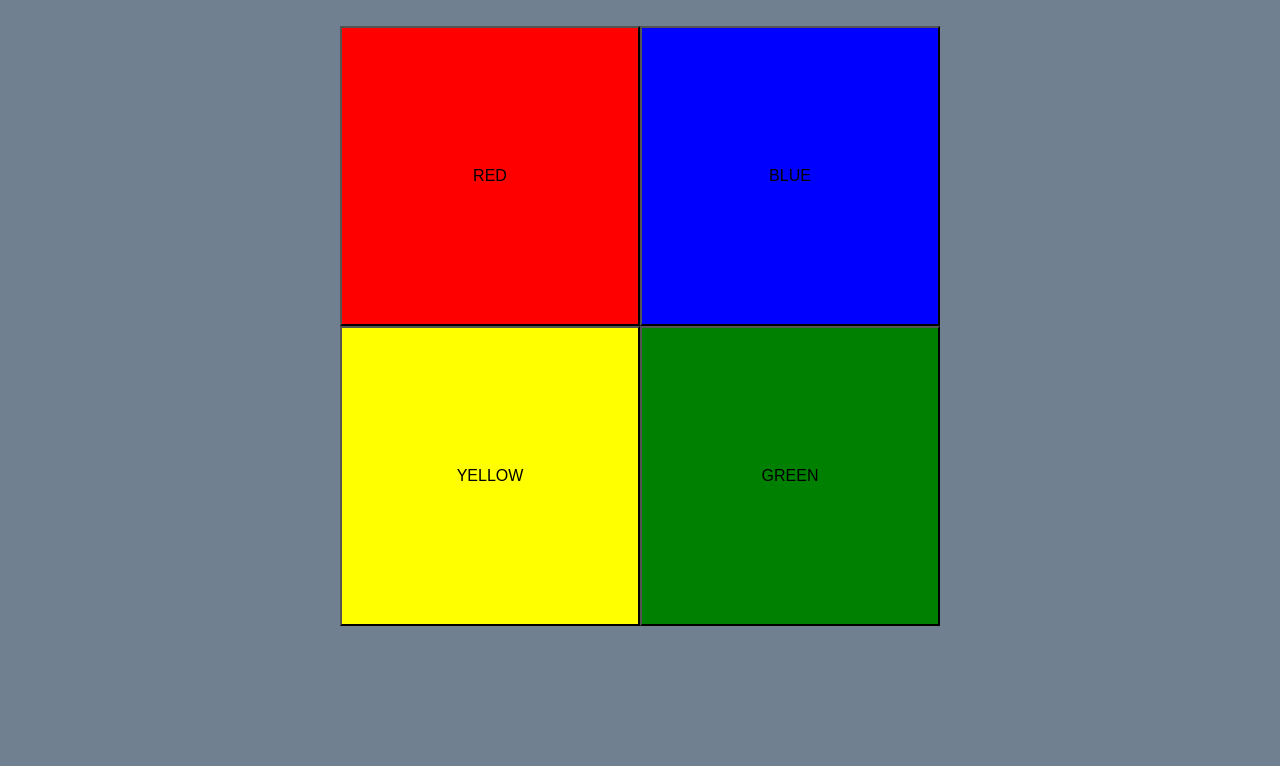
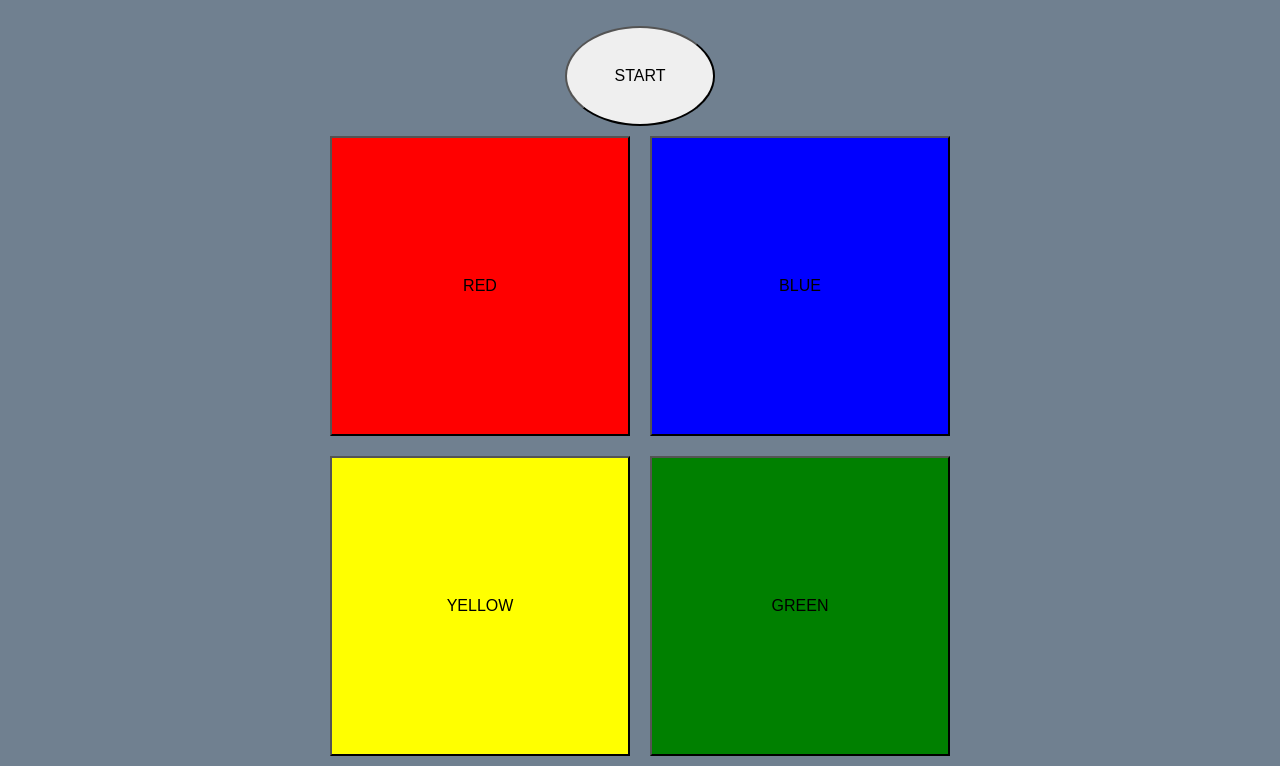
Before and after one commit to crischoo8/WhenLifeGivesYouLimonJustSimon, a website built with Vite: page index.html in a window 1280 px wide. Shown: the part 149-915 px from the top of the page. Before the commit the page ends 800 px from the top, so only its background shows below. Built offline with nearby package versions, Linux system fonts and the light colour scheme.

Commit message:
start button

```diff
--- a/index.html
+++ b/index.html
@@ -3,7 +3,7 @@
   <head>
     <meta charset="UTF-8" />
     <link rel="stylesheet" href="https://cdn.jsdelivr.net/npm/purecss@3.0.0/build/pure-min.css" integrity="sha384-X38yfunGUhNzHpBaEBsWLO+A0HDYOQi8ufWDkZ0k9e0eXz/tH3II7uKZ9msv++Ls" crossorigin="anonymous">
-    <link rel="stylesheet" href="/style.css">
+    <link rel="stylesheet" href="./style.css">
     <meta name="viewport" content="width=device-width, initial-scale=1.0" />
     <title>Simon Limon</title>
   </head>
@@ -13,15 +13,20 @@
 
     </header>
 
+    <div class="startButt">
+      <button class="start">START</button>
+    </div>
+
     <div class="topButts">
       <button class="button" id="red">RED</button>
       <button class="button" id="blue">BLUE</button>
     </div>
+
     <div class="bottomButts">
       <button class="button" id="yellow">YELLOW</button>
       <button class="button" id="green">GREEN</button>
     </div>
-    <script type="module" src="/main.js"></script>
+    <script type="module" src="./main.js"></script>
     <!-- qn: ^ is this the old convention of scripting (?) -->
   </body>
 </html>
--- a/main.js
+++ b/main.js
@@ -1 +1,6 @@
-import './style.css'
+// import './style.css'
+
+// make Object containing Audio required
+const sounds = {
+  red: 'https://freesound.org/people/NoiseCollector/sounds/43793',
+}
--- a/style.css
+++ b/style.css
@@ -10,7 +10,12 @@ body {
   margin: 30px;
   background-color: black;
 }
+.start {
+  width: 150px;
+  height: 100px;
+  border-radius: 50%;
 
+}
 .button {
   /* border: 1px outset black; */
   /* background-color: aqua; */
@@ -20,24 +25,24 @@ body {
 /* button colors */
 #red {
   background-color: red;
+  margin: 10px;
 }
 #blue {
   background-color: blue;
+  margin: 10px;
 }
 #yellow {
   background-color: yellow;
+  margin: 10px;
+
 }
 #green {
   background-color: green;
+  margin: 10px;
 }
 /* button alignment */
-.topButts {
+.startButt, .topButts, .bottomButts {
   display: flex;
   justify-content: center;
   align-items: center;
 }
-.bottomButts {
-  display: flex;
-  justify-content: center;
-  align-items: center;
-}
```
